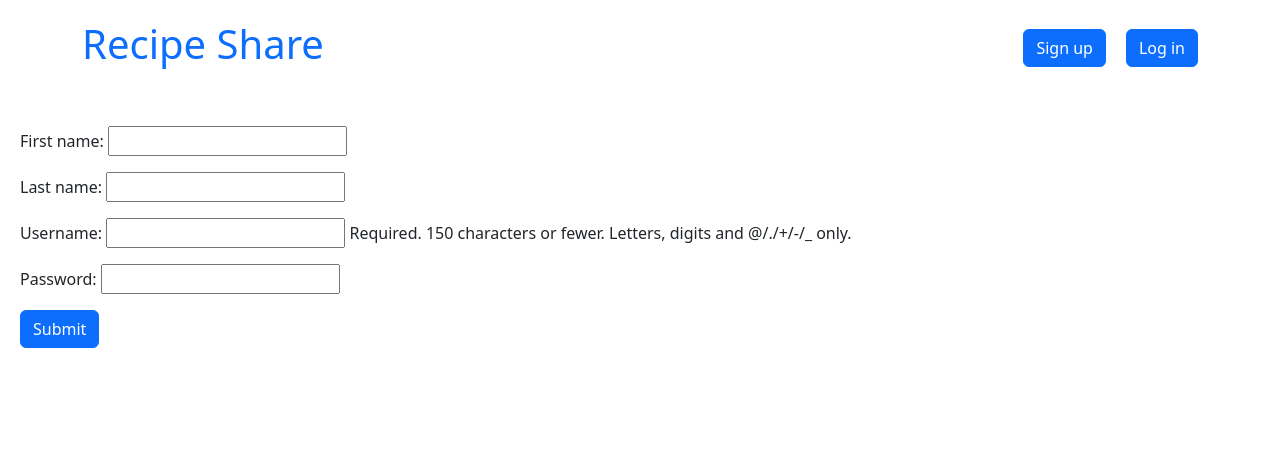
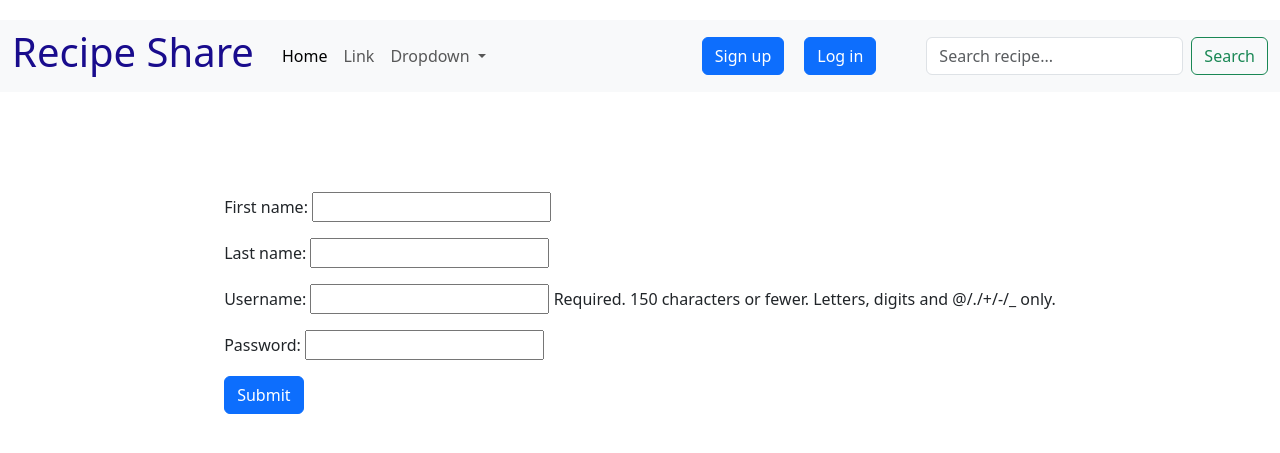
Before and after one commit to mustafa-mun/recipe-share, a Django app: page /sign-up/ in a window 1280 px wide. Shown: the top 453 px of the page. Run offline with Django 4.2, Linux system fonts and the light colour scheme.

Commit message:
update main.html   Add bootsrap navbar and favicon

```diff
--- a/RecipeShare/RecipeShare/settings.py
+++ b/RecipeShare/RecipeShare/settings.py
@@ -121,6 +121,7 @@ USE_TZ = True
 # https://docs.djangoproject.com/en/4.2/howto/static-files/
 
 STATIC_URL = 'static/'
+STATICFILES_DIRS = [BASE_DIR / "static"]
 
 # Default primary key field type
 # https://docs.djangoproject.com/en/4.2/ref/settings/#default-auto-field
--- a/RecipeShare/templates/main.html
+++ b/RecipeShare/templates/main.html
@@ -1,28 +1,38 @@
+{% load static %}
 <!DOCTYPE html>
 <html lang="en">
   <head>
     <meta charset="UTF-8" />
     <meta name="viewport" content="width=device-width, initial-scale=1.0" />
     <title>Recipe Share</title>
+    <link
+      rel="shortcut icon"
+      type="image/png"
+      href="{% static 'images/favicon.png' %}"
+    />
     <style>
       body {
+        display: flex;
+        flex-direction: column;
+        align-items: center;
+        justify-content: center;
         padding: 20px;
       }
       .header-div {
         display: flex;
         align-items: center;
         gap: 20px;
+        margin-right: 50px;
       }
 
       h1 {
         color: #190c8d;
+        margin-right: 20px;
       }
 
-      header {
-        display: flex;
-        align-items: center;
-        justify-content: space-between;
-        margin-bottom: 50px;
+      nav {
+        width: 100vw;
+        margin-bottom: 100px;
       }
     </style>
     <link
@@ -38,10 +48,61 @@
     ></script>
   </head>
   <body>
-    <header class="container">
-      <a style="text-decoration: none" href="{% url 'home' %}">
-        <h1>Recipe Share</h1>
+    <nav class="navbar navbar-expand-lg bg-body-tertiary">
+      <div class="container-fluid">
+        <a>
+          <h1 style="color: #190c8d">Recipe Share</h1>
         </a>
+        <button
+          class="navbar-toggler"
+          type="button"
+          data-bs-toggle="collapse"
+          data-bs-target="#navbarSupportedContent"
+          aria-controls="navbarSupportedContent"
+          aria-expanded="false"
+          aria-label="Toggle navigation"
+        >
+          <span class="navbar-toggler-icon"></span>
+        </button>
+        <div class="collapse navbar-collapse" id="navbarSupportedContent">
+          <ul class="navbar-nav me-auto mb-2 mb-lg-0">
+            <li class="nav-item">
+              <a
+                class="nav-link active"
+                aria-current="page"
+                href="{% url 'home' %}"
+                >Home</a
+              >
+            </li>
+            {% if user.is_authenticated %}
+            <li class="nav-item">
+              <a class="nav-link active" href="#">Create Recipe</a>
+            </li>
+            {% else %}
+            <li class="nav-item">
+              <a class="nav-link" href="#">Link</a>
+            </li>
+            {% endif %}
+            <li class="nav-item dropdown">
+              <a
+                class="nav-link dropdown-toggle"
+                href="#"
+                role="button"
+                data-bs-toggle="dropdown"
+                aria-expanded="false"
+              >
+                Dropdown
+              </a>
+              <ul class="dropdown-menu">
+                <li><a class="dropdown-item" href="#">Cuisines</a></li>
+                <li><a class="dropdown-item" href="#">Recipe Types</a></li>
+                <li><hr class="dropdown-divider" /></li>
+                <li>
+                  <a class="dropdown-item" href="#">Advanced Search</a>
+                </li>
+              </ul>
+            </li>
+          </ul>
           {% if user.is_authenticated %}
           <div class="header-div">
             <a href="{% url 'log-out' %}">
@@ -61,7 +122,20 @@
             </a>
           </div>
           {% endif %}
-    </header>
+          <form class="d-flex" role="search">
+            <input
+              class="form-control me-2"
+              type="search"
+              placeholder="Search recipe..."
+              aria-label="Search"
+            />
+            <button class="btn btn-outline-success" type="submit">
+              Search
+            </button>
+          </form>
+        </div>
+      </div>
+    </nav>
 
     {% block content %} {% endblock %}
   </body>
```
Also changed, not shown: RecipeShare/static/images/favicon.png (added). Lines whose indentation alone changed are shown as unchanged.
